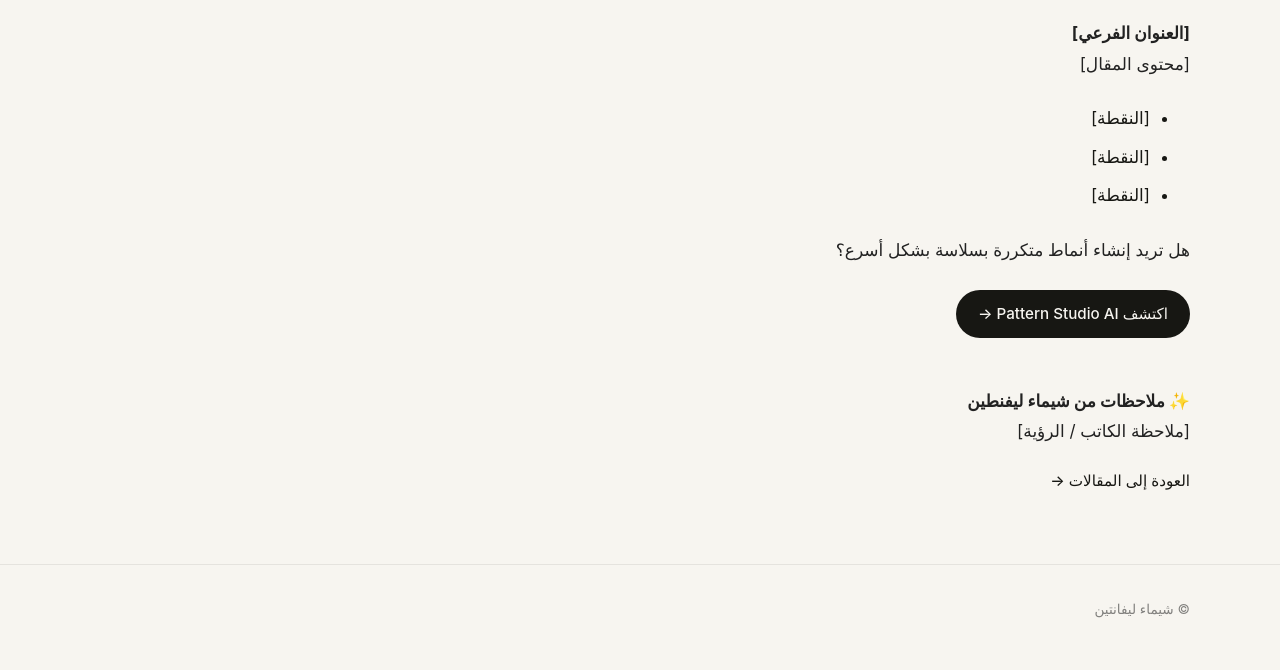
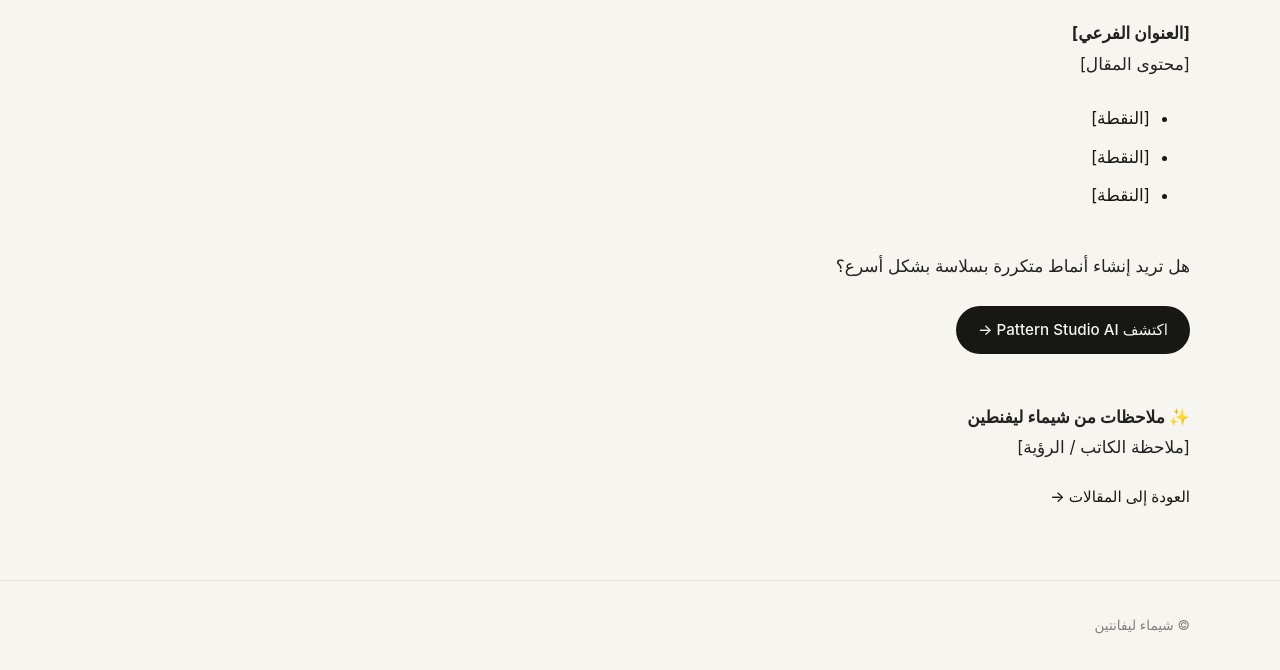
Before and after one commit to syaimalevantine/syaimalevantine.com, a plain HTML site: page docs/article-template-ar.html in a window 1280 px wide. Shown: the part 765-1435 px from the top of the page. Drawn offline with Linux system fonts and the light colour scheme; files that its build step writes are made by us from their sources.

Commit message:
Update styles.css

```diff
--- a/id/styles.css
+++ b/id/styles.css
@@ -483,7 +483,9 @@
 .article-notes-heading {
   margin-top: 48px;
 }
-
+.article-cta {
+  margin: 40px 0;
+}
 .article-image {
   margin: 40px 0;
 }
```
